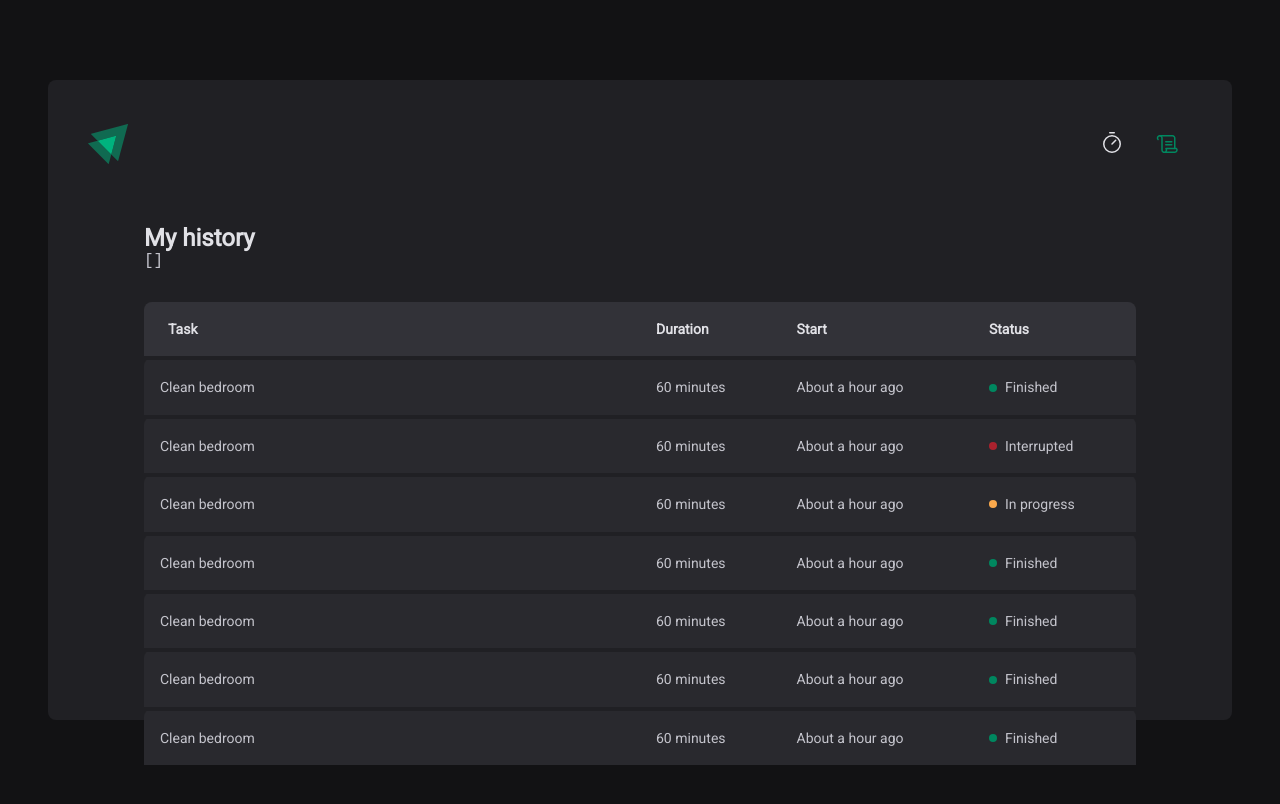
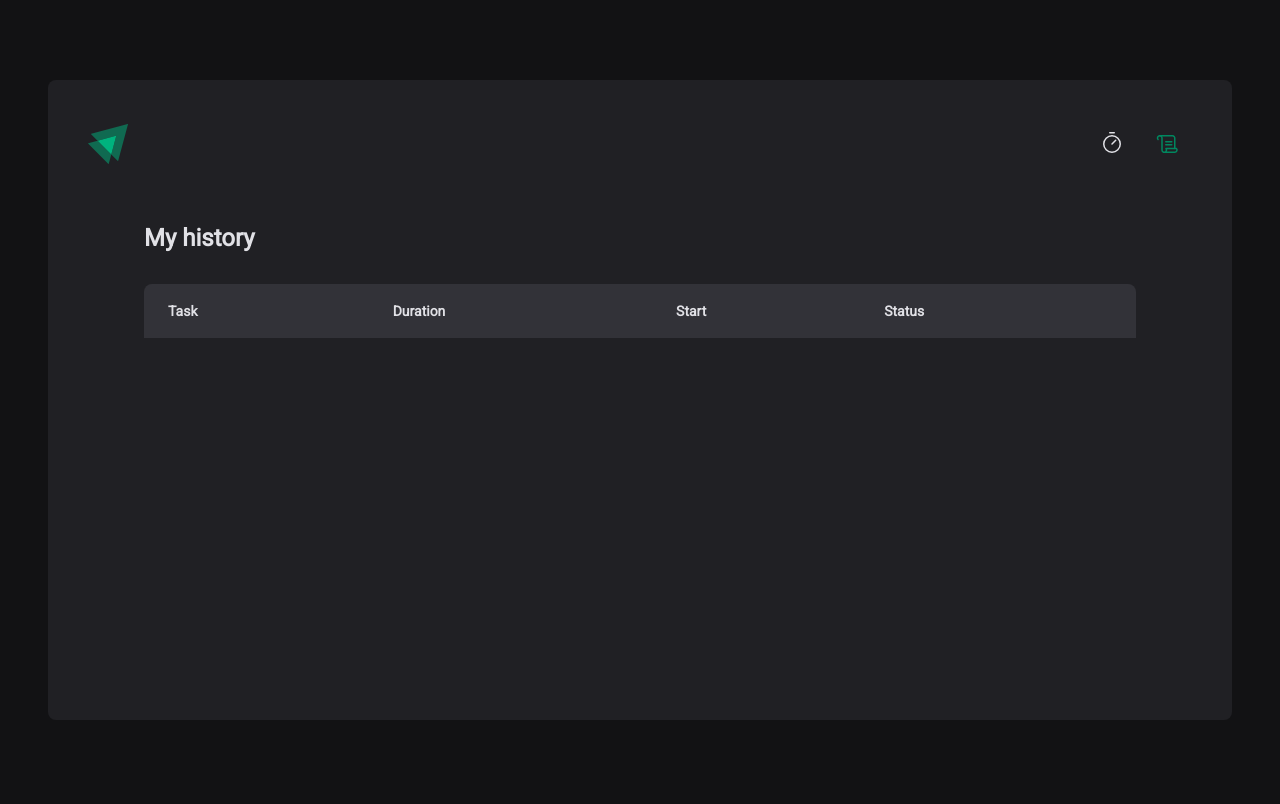
Before and after one commit to vivianequeiroz/react-timer, a React (Vite) app: page /history in a window 1280 px wide. Shown: the top 804 px of the page. Built offline with nearby package versions, Linux system fonts and the light colour scheme.

Commit message:
feat: mapping through cycles data to show history

```diff
--- a/src/pages/History/index.tsx
+++ b/src/pages/History/index.tsx
@@ -8,7 +8,6 @@
   return (
     <HistoryContainer>
       <h1>My history</h1>
-      <pre>{JSON.stringify(cycles, null, 2)}</pre>
       <ListContainer>
         <table>
           <thead>
@@ -20,62 +19,28 @@
             </tr>
           </thead>
           <tbody>
-            <tr>
-              <td>Clean bedroom</td>
-              <td>60 minutes</td>
-              <td>About a hour ago</td>
-              <td>
-                <Status statusColor='green'>Finished</Status>
-              </td>
-            </tr>
-            <tr>
-              <td>Clean bedroom</td>
-              <td>60 minutes</td>
-              <td>About a hour ago</td>
-              <td>
-                <Status statusColor='red'>Interrupted</Status>
-              </td>
-            </tr>
-            <tr>
-              <td>Clean bedroom</td>
-              <td>60 minutes</td>
-              <td>About a hour ago</td>
-              <td>
-                <Status statusColor='yellow'>In progress</Status>
-              </td>
-            </tr>
-            <tr>
-              <td>Clean bedroom</td>
-              <td>60 minutes</td>
-              <td>About a hour ago</td>
-              <td>
-                <Status statusColor='green'>Finished</Status>
-              </td>
-            </tr>
-            <tr>
-              <td>Clean bedroom</td>
-              <td>60 minutes</td>
-              <td>About a hour ago</td>
-              <td>
-                <Status statusColor='green'>Finished</Status>
-              </td>
-            </tr>
-            <tr>
-              <td>Clean bedroom</td>
-              <td>60 minutes</td>
-              <td>About a hour ago</td>
-              <td>
-                <Status statusColor='green'>Finished</Status>
-              </td>
-            </tr>
-            <tr>
-              <td>Clean bedroom</td>
-              <td>60 minutes</td>
-              <td>About a hour ago</td>
-              <td>
-                <Status statusColor='green'>Finished</Status>
-              </td>
-            </tr>
+            {cycles.map((cycle) => {
+              return (
+                <tr key={cycle.id}>
+                  <td>{cycle.task}</td>
+                  <td>{cycle.minutesAmount}</td>
+                  <td>{cycle.startDate.toISOString()}</td>
+                  <td>
+                    {cycle.finishedDate && (
+                      <Status statusColor='green'>Finished</Status>
+                    )}
+
+                    {cycle.interruptedDate && (
+                      <Status statusColor='red'>Interrupted</Status>
+                    )}
+
+                    {!cycle.finishedDate && !cycle.interruptedDate && (
+                      <Status statusColor='yellow'>On going</Status>
+                    )}
+                  </td>
+                </tr>
+              )
+            })}
           </tbody>
         </table>
       </ListContainer>
```
